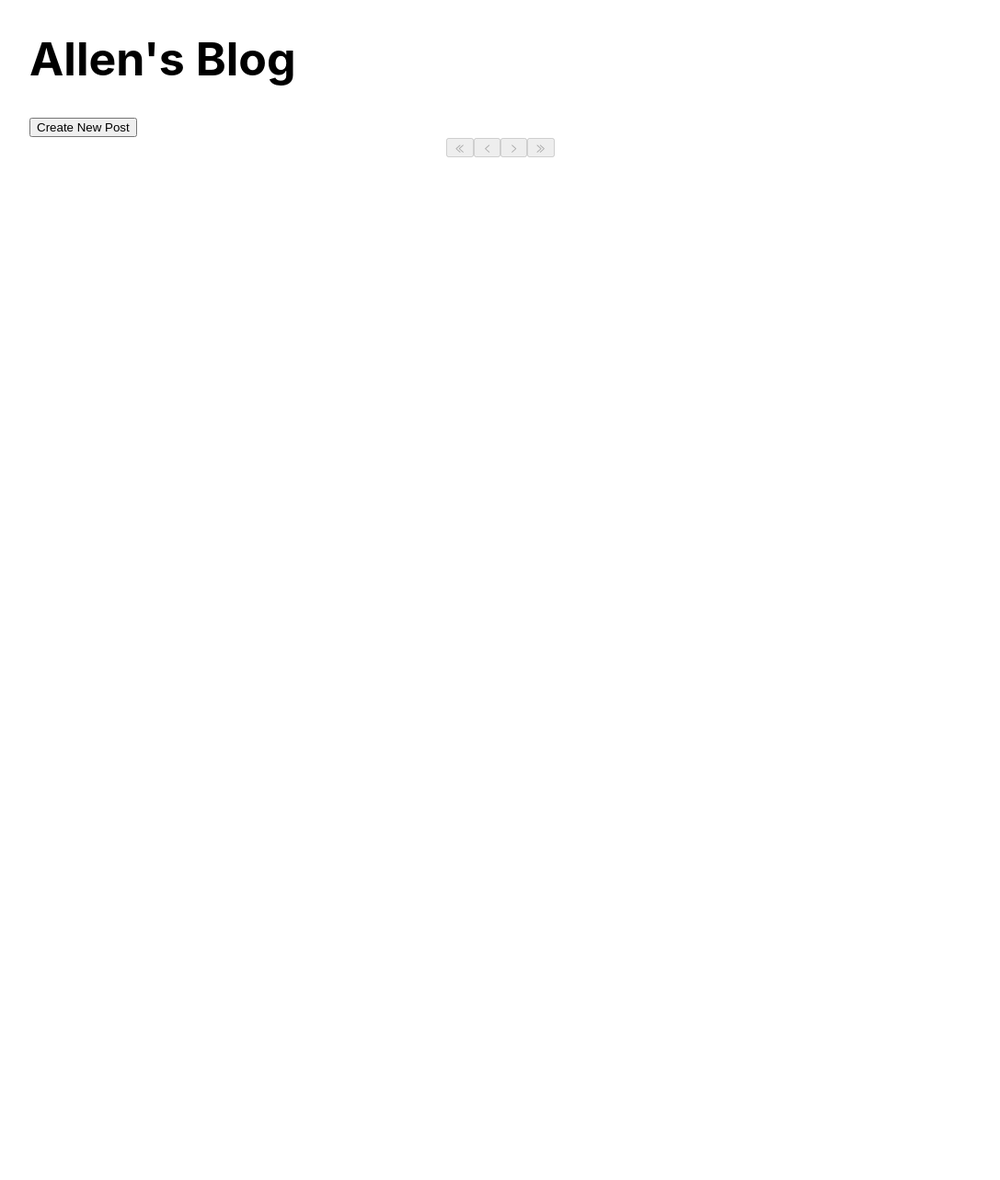
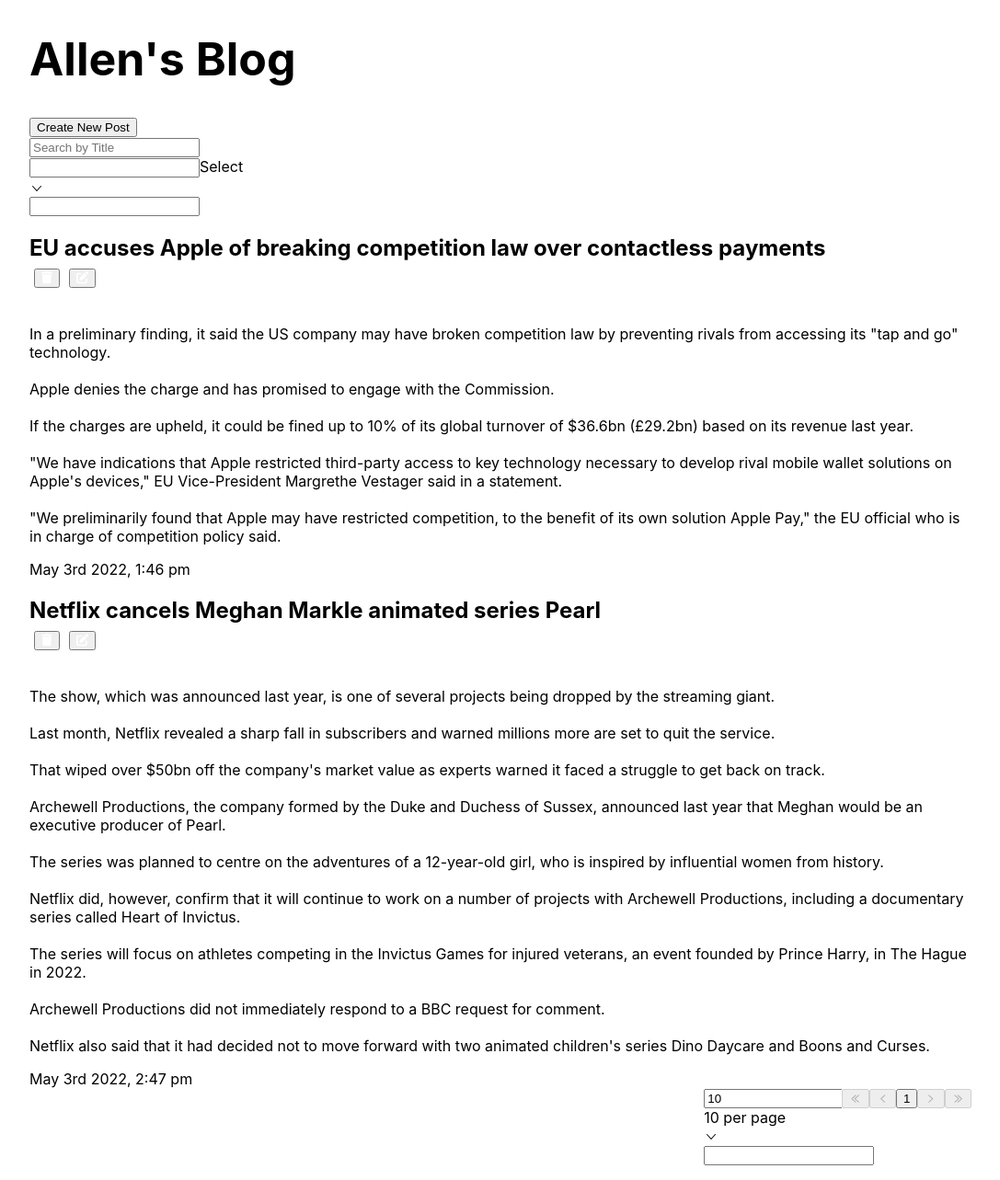
Before and after one commit to HHuuxx/simple-blog, a React (Create React App) app: page / in a window 1280 px wide. Shown: the whole page at 92% size, without its empty margins (96-1183 px from the left). Before the commit the page ends 800 px from the top, so only its background shows below. Built offline with nearby package versions, Linux system fonts and the light colour scheme; the HTML template or start-up script is replaced by a standard one.

Commit message:
Added sorting and seraching and pagination data per page and updated the update post to have a form checkers

```diff
--- /dev/null
+++ b/src/components/Alert.js
@@ -0,0 +1,35 @@
+import { Button, Modal } from "rsuite";
+
+const Alert = ({
+    open,
+    onSubmit,
+    onCancel,
+    onClose
+}) => {
+    return (
+        <div className="modal-container">
+            <Modal backdrop="static" role="alertdialog" open={open} onClose={() => onClose()} size="xs">
+                <Modal.Body>
+                    {/* <RemindIcon
+                        style={{
+                            color: '#ffb300',
+                            fontSize: 24
+                        }}
+                    /> */}
+                    Post will be removed, Are you sure you want to proceed?
+                </Modal.Body>
+                <Modal.Footer>
+                    <Button onClick={() => onSubmit()} appearance="primary">
+                        Ok
+                    </Button>
+                    <Button onClick={() => onCancel()} appearance="subtle">
+                        Cancel
+                    </Button>
+                </Modal.Footer>
+            </Modal>
+        </div>
+    );
+};
+
+
+export default Alert;
--- /dev/null
+++ b/src/components/BasicComponents.js
@@ -0,0 +1,9 @@
+import { forwardRef } from "react";
+import { Input } from "rsuite";
+
+const Textarea = forwardRef((props, ref) => <Input {...props} as="textarea" ref={ref} />);
+
+
+export {
+  Textarea
+}
--- a/src/components/post/PostComponent.js
+++ b/src/components/post/PostComponent.js
@@ -1,9 +1,17 @@
-import React, { useContext, useState } from 'react'
-import { Col, IconButton, Input, Panel, Row, Tag, TagGroup } from 'rsuite'
+import React, { useContext, useRef, useState } from 'react'
+import { Col, Form, IconButton, Input, Panel, Row, Tag, TagGroup, Schema } from 'rsuite'
 import { faTrash, faEdit, faCheckCircle } from '@fortawesome/free-solid-svg-icons';
 import { FontAwesomeIcon } from '@fortawesome/react-fontawesome';
 import { TimelineContext } from '../../layout/Timeline/Provider';
 import cls from "./PostComponent.module.scss"
+import { Textarea } from '../BasicComponents';
+import Alert from '../Alert';
+
+
+const model = Schema.Model({
+    title: Schema.Types.StringType().isRequired('Title is Required'),
+    content: Schema.Types.StringType().isRequired('Content is Required')
+});
 
 
 export default function PostComponent({
@@ -12,64 +20,113 @@
     content,
     dateCreated
 }) {
+    const initialValue = {
+        id,
+        title,
+        content,
+        dateCreated,
+    }
     const [isEditing, setIsEditing] = useState(false)
     const { dispatch } = useContext(TimelineContext)
-    const [postTitle, setPostTitle] = useState(title)
-    const [postContent, setPostContent] = useState(content)
+    const formRef = useRef()
+
+    const [formValue, setFormValue] = React.useState({
+        id,
+        title,
+        content,
+        dateCreated
+    });
+
+    const [open, setOpen] = useState(false)
+
     const handleRemove = () => {
         dispatch({
             type: "REMOVE_POST",
             payload: id
         })
+        setOpen(false)
     }
     const handleContentEdit = () => {
-        dispatch({
-            type: "UDPATE_POST",
-            payload: {
-                id,
-                title: postTitle,
-                content: postContent,
-                dateCreated,
-            }
-        })
+        if (formRef.current.check()) {
+            dispatch({
+                type: "UDPATE_POST",
+                payload: formValue
+            })
+            setOpen(false)
+
+            setTimeout(() => {
+                setFormValue(initialValue)
+            }, 500)
+            setIsEditing(false)
+        }
     }
 
     const handleEdit = () => {
-        setIsEditing(!isEditing)
-        console.log("A")
+        setIsEditing(true)
         if (isEditing) {
             handleContentEdit()
         }
     }
 
 
+
+    const alertProps = {
+        open,
+        onCancel: () => setOpen(false),
+        onClose: () => setOpen(false),
+        onSubmit: () => handleRemove()
+    }
+
+
     const actionButtons = (<>
         <IconButton className={cls.btnDelete} color="red" appearance="primary"
-            icon={<FontAwesomeIcon color="white" onClick={() => handleRemove()} icon={faTrash} />} />
-        <IconButton className={cls.btnEdit} color="blue" appearance="primary"
-            icon={<FontAwesomeIcon color="white" onClick={() => handleEdit()} icon={isEditing ? faCheckCircle : faEdit} />} />
+            onClick={() => setOpen(true)}
+            icon={<FontAwesomeIcon color="white" icon={faTrash} />} />
+        <IconButton type={isEditing ? "submit" : "button"} className={cls.btnEdit} color="blue" appearance="primary"
+            icon={<FontAwesomeIcon color="white" icon={isEditing ? faCheckCircle : faEdit} />}
+            onClick={() => handleEdit()} />
     </>)
 
     if (isEditing) {
-        return (<Panel header={<div style={{ display: "flex" }}>
-            <Input defaultValue={postTitle} onBlur={(e) => {
-                setPostTitle(e.target.value)
-            }} />
-            {actionButtons}
-        </div>}>
-            <Input onBlur={(e) => {
-                setPostContent(e.target.value)
-            }} as="textarea" rows="5" defaultValue={postContent} placeholder="Write something..." />
-        </Panel>)
+        return (
+            <Form
+                fluid
+                ref={formRef}
+                onChange={setFormValue}
+                formValue={formValue}
+                model={model}
+                checkTrigger="blur"
+            >
+                <Alert {...alertProps} />
+
+                <Panel header={<div style={{ display: "flex" }}>
+                    <Form.Group>
+                        <Form.Control name="title" />
+                    </Form.Group>
+                </div>}>
+                    <Form.Control
+                        accepter={Textarea}
+                        rows={10}
+                        name="content"
+                    />
+                </Panel>
+                <Row>
+                    <Col xs="21" />
+                    <Col xs="3">
+                        {actionButtons}
+                    </Col>
+                </Row>
+            </Form>)
 
     }
 
     return (
         <Panel header={<Row>
-            <Col xs={21}>{`${postTitle}`}</Col>
+            <Col xs={21}>{`${title}`}</Col>
             <Col xs={3}>{actionButtons}</Col>
         </Row>}>
-            {postContent}
+            <Alert {...alertProps} />
+            <div className={cls.contentContainer}>{content}</div>
             <TagGroup className={cls.dateTag}>
                 <Tag color="blue">{dateCreated}</Tag>
             </TagGroup>
--- a/src/components/post/PostComponent.module.scss
+++ b/src/components/post/PostComponent.module.scss
@@ -9,3 +9,7 @@
 .btnEdit{
     margin: 0px 5px;
 }
+
+.contentContainer{
+    white-space: pre-line;
+}
--- a/src/components/post/PostEditor.js
+++ b/src/components/post/PostEditor.js
@@ -7,18 +7,11 @@
 
 
 const model = Schema.Model({
-    title: Schema.Types.StringType().isRequired('Title is Required'),
-    content: Schema.Types.StringType().isRequired('Content is Required')
+    title: Schema.Types.StringType().isRequired('Title is Required').minLength(1),
+    content: Schema.Types.StringType().isRequired('Content is Required').minLength(1)
 });
 const uniqueId = (length = 16) => {
     return parseInt(Math.ceil(Math.random() * Date.now()).toPrecision(length).toString().replace(".", ""))
-}
-
-const initialValue = {
-    id: uniqueId(),
-    title: '',
-    content: '',
-    dateCreated: moment().format('MMMM Do YYYY, h:mm a'),
 }
 
 const texts = {
@@ -27,6 +20,13 @@
 }
 
 export default function PostEditor() {
+    const initialValue = {
+        id: uniqueId(),
+        title: '',
+        content: '',
+        dateCreated: moment().format('MMMM Do YYYY, h:mm a'),
+    }
+
     const formRef = useRef()
     const [open, setOpen] = React.useState(false);
     const [formValue, setFormValue] = React.useState(initialValue);
--- a/src/layout/Timeline/Provider.js
+++ b/src/layout/Timeline/Provider.js
@@ -29,12 +29,15 @@
         }
 
         case "UDPATE_POST": {
+
             console.log(action.payload)
             let posts = [
                 ...state.posts,
             ]
+            let postIndx = posts.findIndex(post => post.id === action.payload.id)
 
-            console.log(posts.findIndex(post => post.id === action.payload.id))
+            posts[postIndx] = action.payload
+
 
             return {
                 ...state,
@@ -47,7 +50,45 @@
     }
 }
 const initialValue = {
-    posts: [],
+    posts: [{
+        id: 8284704984600000,
+        title: "EU accuses Apple of breaking competition law over contactless payments ",
+        content: `
+        In a preliminary finding, it said the US company may have broken competition law by preventing rivals from accessing its "tap and go" technology.
+
+        Apple denies the charge and has promised to engage with the Commission.
+
+        If the charges are upheld, it could be fined up to 10% of its global turnover of $36.6bn (£29.2bn) based on its revenue last year.
+
+        "We have indications that Apple restricted third-party access to key technology necessary to develop rival mobile wallet solutions on Apple's devices," EU Vice-President Margrethe Vestager said in a statement.
+
+        "We preliminarily found that Apple may have restricted competition, to the benefit of its own solution Apple Pay," the EU official who is in charge of competition policy said.
+`,
+        dateCreated: "May 3rd 2022, 1:46 pm"
+    }, {
+        id: 2132132131,
+        title: "Netflix cancels Meghan Markle animated series Pearl",
+        content: `
+            The show, which was announced last year, is one of several projects being dropped by the streaming giant.
+
+            Last month, Netflix revealed a sharp fall in subscribers and warned millions more are set to quit the service.
+
+            That wiped over $50bn off the company's market value as experts warned it faced a struggle to get back on track.
+
+            Archewell Productions, the company formed by the Duke and Duchess of Sussex, announced last year that Meghan would be an executive producer of Pearl.
+
+            The series was planned to centre on the adventures of a 12-year-old girl, who is inspired by influential women from history.
+
+            Netflix did, however, confirm that it will continue to work on a number of projects with Archewell Productions, including a documentary series called Heart of Invictus.
+
+            The series will focus on athletes competing in the Invictus Games for injured veterans, an event founded by Prince Harry, in The Hague in 2022.
+
+            Archewell Productions did not immediately respond to a BBC request for comment.
+
+            Netflix also said that it had decided not to move forward with two animated children's series Dino Daycare and Boons and Curses.
+        `,
+        dateCreated: "May 3rd 2022, 2:47 pm"
+    }],
 
 }
 export default function TimelineProvider({ children }) {
--- a/src/layout/Timeline/index.js
+++ b/src/layout/Timeline/index.js
@@ -1,5 +1,5 @@
 import React, { useContext, useEffect, useState } from 'react'
-import { PanelGroup, IconButton, Pagination } from 'rsuite'
+import { PanelGroup, IconButton, Pagination, InputPicker, Col, Row, Input } from 'rsuite'
 import PostComponent from "../../components/post/PostComponent"
 import PostEditor from '../../components/post/PostEditor'
 import cls from "./index.module.scss"
@@ -9,6 +9,27 @@
     return array.slice((page_number - 1) * page_size, page_number * page_size);
 }
 
+const sortData = [
+    {
+        value: 1,
+        label: "Sort by date"
+    },
+    {
+        value: 2,
+        label: "Sort by title"
+    }
+]
+
+const rowPerPageData = [
+    {
+        value: 10,
+        label: "10 per page"
+    },
+    {
+        value: 20,
+        label: "20 per page"
+    }
+]
 
 export default function Timeline() {
 
@@ -16,9 +37,10 @@
     const [paginationOptions, setPaginationOptions] = useState({
         activePage: 1,
         recordCount: 0,
-        dataPerPage: 2,
+        dataPerPage: 10,
     })
-
+    const [searchText, setSearchText] = useState("")
+    const [order, setOrder] = React.useState();
 
     const onPaginationPageChange = (page) => {
         setPaginationOptions({
@@ -27,9 +49,35 @@
         })
     }
     const getPosts = () => {
-        return paginate(state.posts, paginationOptions.dataPerPage, paginationOptions.activePage).map((post) => {
-            return <PostComponent key={post.id} {...post} />
-        })
+        let posts = [...state.posts]
+        if (searchText || searchText !== "") {
+            posts = posts.filter(post => post.title === searchText)
+        }
+
+        switch (order) {
+            case 1: {
+
+                return paginate(posts, paginationOptions.dataPerPage, paginationOptions.activePage).sort((a, b) => {
+                    return a.dateCreated.localeCompare(b.dateCreated)
+                }).map((post) => {
+                    return <PostComponent key={post.id} {...post} />
+                })
+            }
+            case 2:
+
+                return paginate(posts, paginationOptions.dataPerPage, paginationOptions.activePage).sort((a, b) => {
+                    return a.title.localeCompare(b.title)
+                }).map((post) => {
+                    return <PostComponent key={post.id} {...post} />
+                })
+            default: {
+
+                return paginate(posts, paginationOptions.dataPerPage, paginationOptions.activePage).map((post) => {
+                    return <PostComponent key={post.id} {...post} />
+                })
+            }
+        }
+
     }
 
     useEffect(() => {
@@ -40,16 +88,32 @@
         // eslint-disable-next-line react-hooks/exhaustive-deps
     }, [state.posts])
 
-    console.log(paginate(state.posts, paginationOptions.dataPerPage, paginationOptions.activePage))
+
 
     return (
         <div>
             <h1 className={cls.moduleTitle}>Allen's Blog</h1>
-            <PostEditor />
+            <Row>
+                <Col xs="24" md="12">
+                    <PostEditor />
+                </Col>
+                <Col xs="24" md="8">
+                    <Input placeholder="Search by Title" onChange={(value) => {
+                        setSearchText(value)
+                    }} />
+                </Col>
+                <Col xs="24" md="4">
+                    <InputPicker data={sortData} onChange={setOrder} />
+                </Col>
+            </Row>
             <PanelGroup>
                 {getPosts()}
             </PanelGroup>
             <div className={cls.paginationContainer}>
+                <InputPicker data={rowPerPageData} cleanable={false} onChange={(value) => setPaginationOptions({
+                    ...paginationOptions,
+                    dataPerPage: value
+                })} defaultValue={paginationOptions.dataPerPage} style={{ width: 150 }} />
                 <Pagination
                     prev
                     last
--- a/src/layout/Timeline/index.module.scss
+++ b/src/layout/Timeline/index.module.scss
@@ -5,6 +5,6 @@
 
 .paginationContainer{
     display: flex;
-    justify-content: center;
-    align-items: center;
+    justify-content: right;
+    align-items: right;
 }
```
